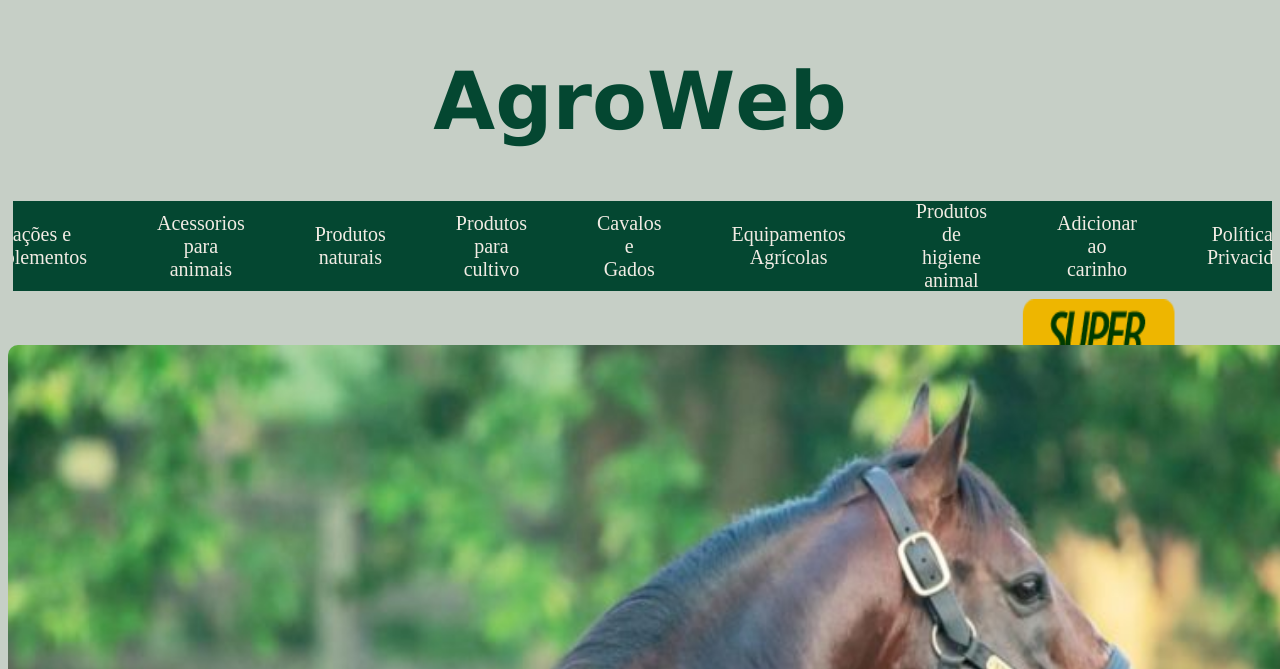
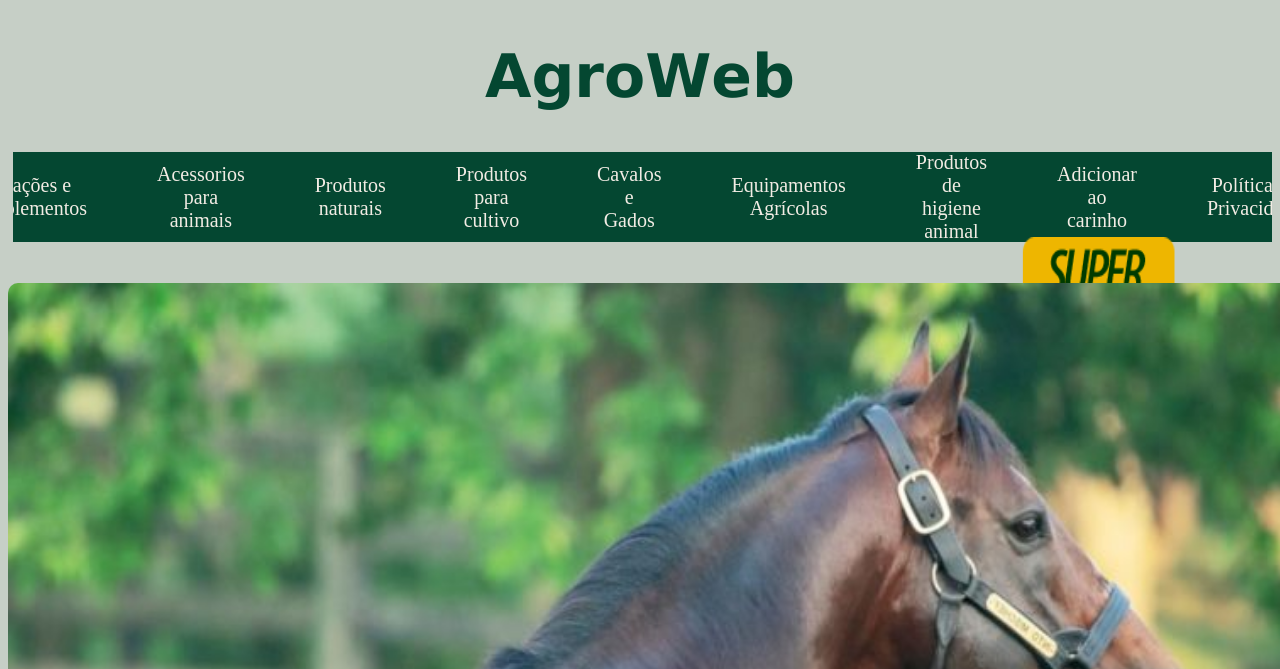
Before and after one commit to thaylaescoladofuturo/agroweb, a plain HTML site: page index.html in a window 1280 px wide. Shown: the part 131-800 px from the top of the page. Drawn offline with Linux system fonts and the light colour scheme.

Commit message:
Add files via upload

```diff
--- a/index.html
+++ b/index.html
@@ -48,6 +48,7 @@ nav a {
     text-align: center;
     padding: 25px 35px;
     text-decoration: none;
+    flex-wrap: wrap; /* Para ajustar os links em dispositivos menores */
 }
 
 nav a:hover {
@@ -62,6 +63,8 @@ a {
 img {
     height: 120px;
     width: 120px;
+    margin: 0 auto; /* Centraliza a imagem */
+
 }
 
 #zap {
@@ -96,6 +99,12 @@ footer {
     float: right;
 
 }
+@media (min-width: 768px) {
+            /* Estilos específicos para telas maiores (tablets e desktops) */
+            h1 {
+                font-size: 60px;
+            }
+        }
 </style>
 
 </head>
```
